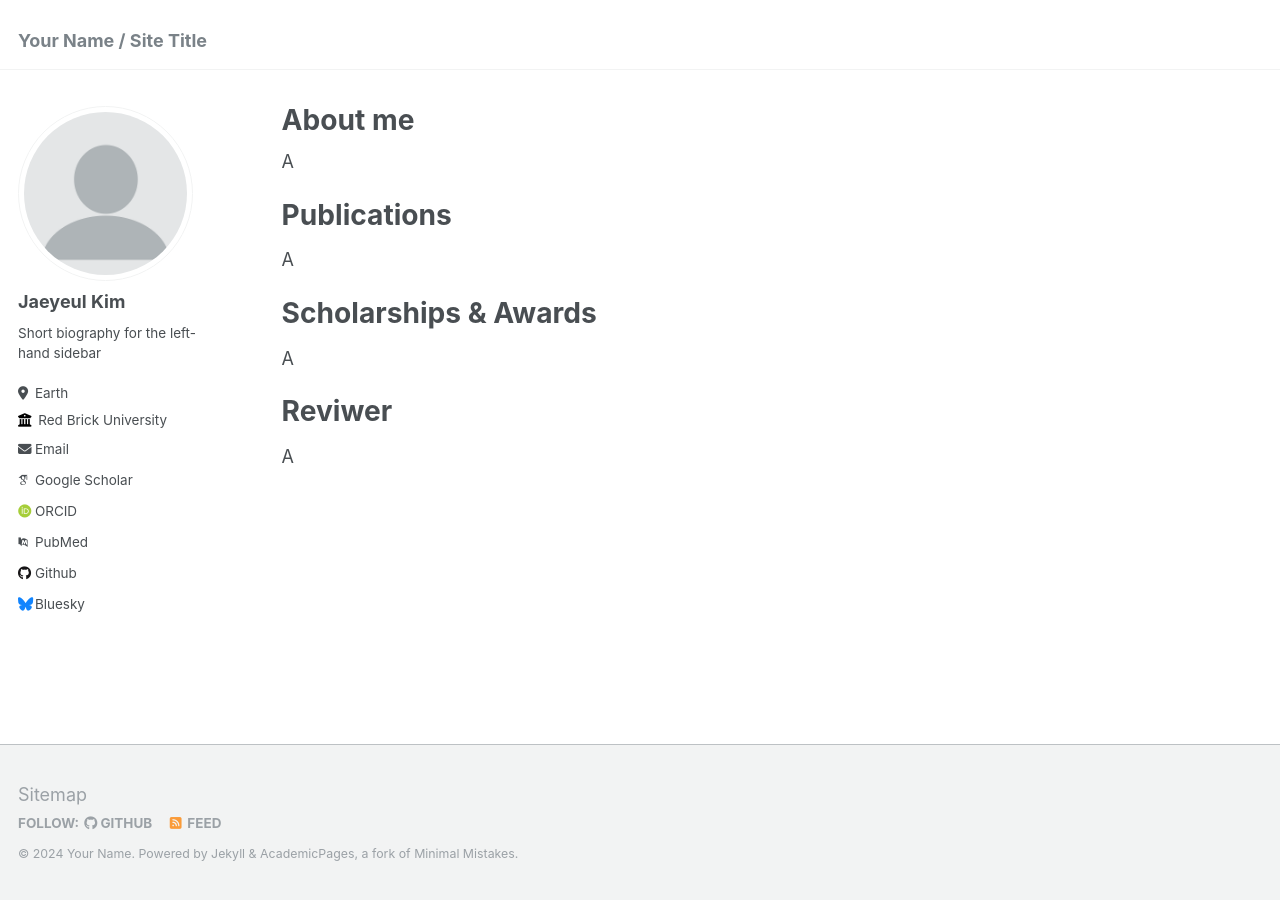
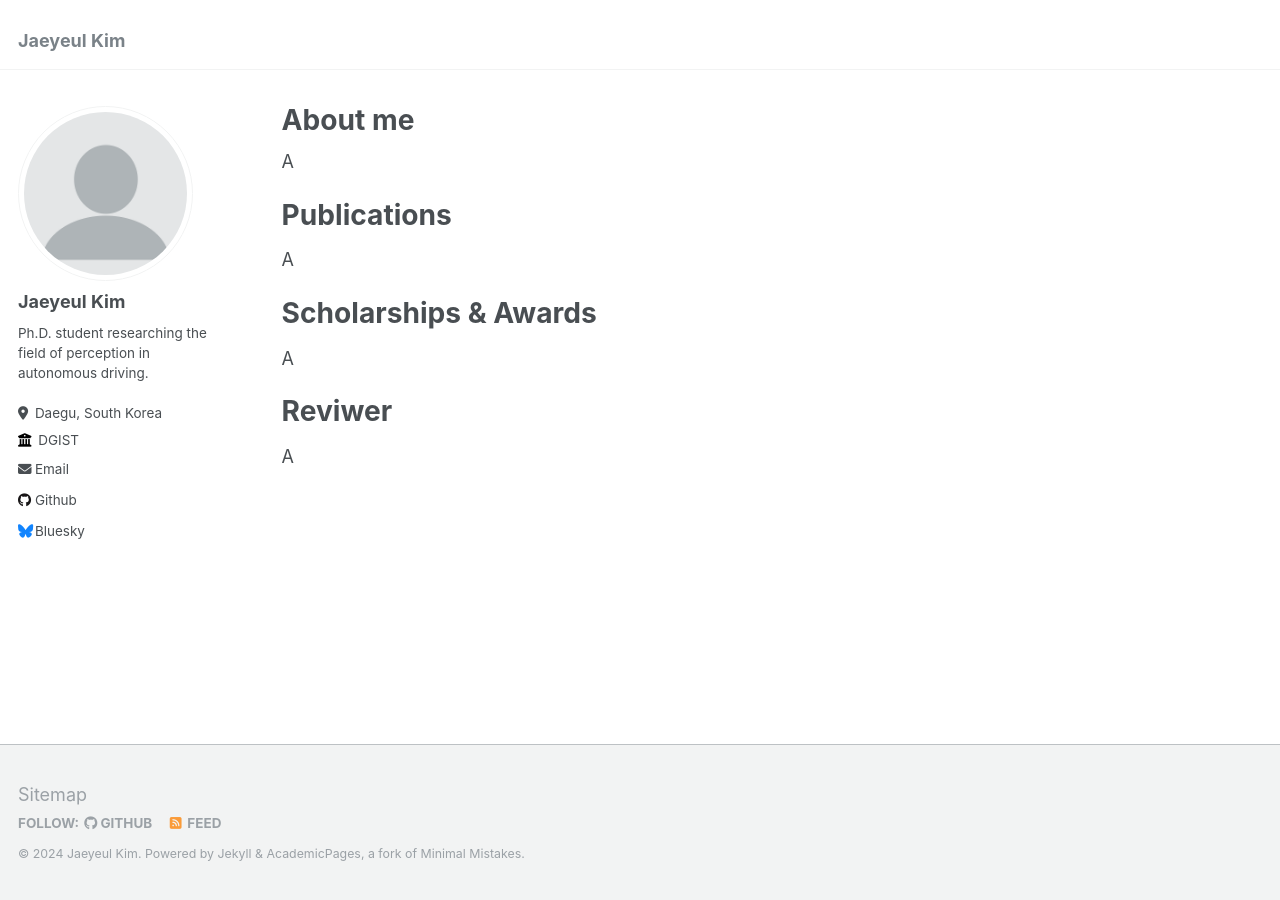
Before and after one commit to jykim94/jykim94.github.io, a Jekyll site: the page built from _pages/about.md, in a window 1280 px wide. Built offline with Jekyll 4.4.1, drawn with Linux system fonts in a browser that asks for light colours; some web fonts are replaced.

Commit message:
Updated specific content

```diff
--- a/_config.yml
+++ b/_config.yml
@@ -8,13 +8,13 @@
 
 # Basic Site Settings
 locale                   : "en-US"
-title                    : "Your Name / Site Title"
+title                    : "Jaeyeul Kim"
 title_separator          : "-"
-name                     : &name "Your Name"
+name                     : &name "Jaeyeul Kim"
 description              : &description "personal description"
-url                      : https://academicpages.github.io # the base hostname & protocol for your site e.g. "https://mmistakes.github.io"
+url                      : https://jykim94.github.io/ # the base hostname & protocol for your site e.g. "https://mmistakes.github.io"
 baseurl                  : "" # the subpath of your site, e.g. "/blog"
-repository               : "academicpages/academicpages.github.io"
+repository               : "jykim94/jykim94.github.io"
 
 # Site Author - The following control what appear as part of the author content on the side bar.
 #               If a field is blank the icon and link will not appear, otherwise it will be shown.
@@ -24,20 +24,20 @@ author:
   avatar           : "profile.png"
   name             : "Jaeyeul Kim"
   pronouns         : # example: "she/her"
-  bio              : "Short biography for the left-hand sidebar"
-  location         : "Earth"
-  employer         : "Red Brick University"
+  bio              : "Ph.D. student researching the field of perception in autonomous driving."
+  location         : "Daegu, South Korea"
+  employer         : "DGIST"
   uri              : # URL
-  email            : "none@example.org"
+  email            : "jykim94@dgist.ac.kr"
 
   # Academic websites
-  arxiv            : # URL - Update with the correct link to your profile
-  googlescholar    : "https://scholar.google.com/citations?user=PS_CX0AAAAAJ"
-  impactstory      : # URL
-  orcid            : "http://orcid.org/yourorcidurl"
-  semantic         : # URL
-  pubmed           : "https://www.ncbi.nlm.nih.gov/pubmed/?term=john+snow"
-  researchgate     : # URL
+  #arxiv            : # URL - Update with the correct link to your profile
+  #googlescholar    : "https://scholar.google.com/citations?user=PS_CX0AAAAAJ"
+  # impactstory      : # URL
+  # orcid            : "http://orcid.org/yourorcidurl"
+  # semantic         : # URL
+  # pubmed           : "https://www.ncbi.nlm.nih.gov/pubmed/?term=john+snow"
+  # researchgate     : # URL
 
   # Repositories and software development
   bitbucket        : # Username - Update with your username on the site
```
